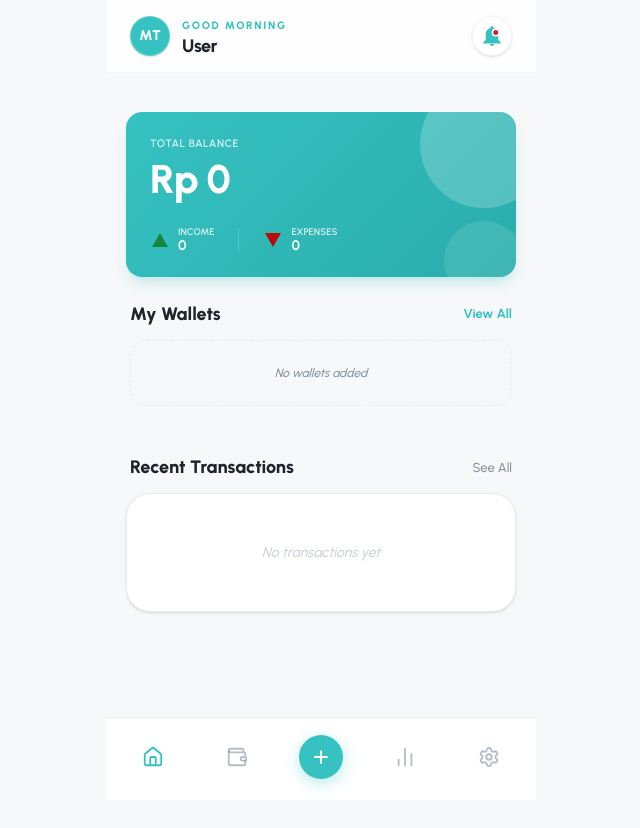
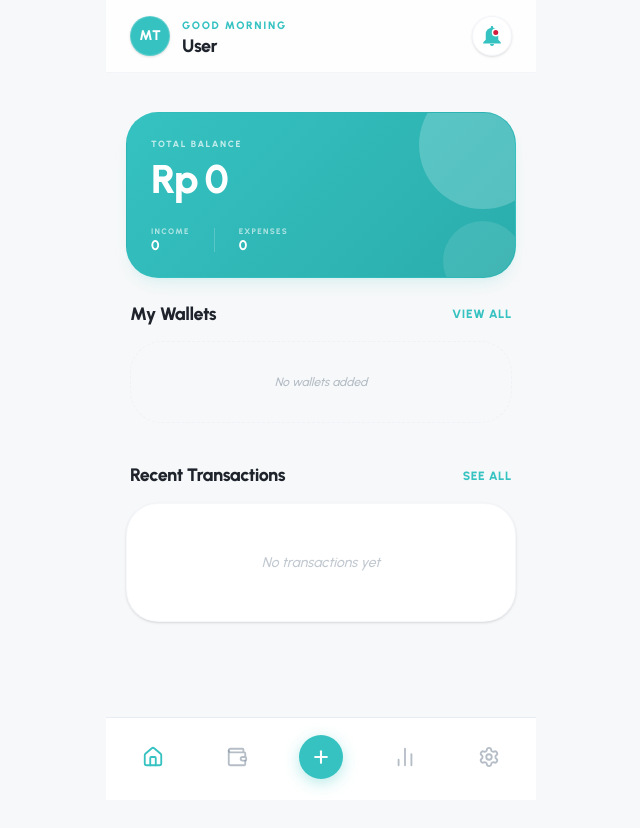
Before and after one commit to projectdummy2025/moneytrack-project, a Next.js app: page / in a window 1280 px wide. Shown: the top 828 px of the page, without its empty margins (319-959 px from the left). Built offline with nearby package versions, Linux system fonts and the light colour scheme.

Commit message:
Redesign activity stream and pulse board visuals

```diff
--- a/src/shell/dashboard/ActivityStream.tsx
+++ b/src/shell/dashboard/ActivityStream.tsx
@@ -31,16 +31,16 @@ export function ActivityStream({ transactions, isLoading }: RecentActivitiesProp
   }
 
   return (
-    <div className="flex flex-col gap-3">
+    <div className="flex flex-col gap-3.5">
       <div className="flex items-center justify-between px-1">
-        <h3 className="text-body-lg font-extrabold text-foreground">Recent Transactions</h3>
-        <Link href="/history" className="text-body-xs font-medium text-muted-foreground hover:text-accent transition-colors">See All</Link>
+        <h3 className="text-heading-sm font-black tracking-tight text-foreground">Recent Transactions</h3>
+        <Link href="/reports" className="text-meta font-extrabold text-[#35C2C1] uppercase tracking-wider hover:opacity-85 transition-opacity">See All</Link>
       </div>
 
       <div className="flex flex-col gap-3 pb-24">
         {transactions.length === 0 ? (
-          <div className="bg-card rounded-[24px] py-12 text-center text-muted-foreground border border-border shadow-sm">
-            <p className="text-body-sm font-medium italic opacity-40">No transactions yet</p>
+          <div className="bg-card rounded-[2rem] py-12 text-center text-muted-foreground border border-border/40 shadow-sm">
+            <p className="text-body-sm font-medium italic opacity-50">No transactions yet</p>
           </div>
         ) : (
           transactions.map((transaction, idx) => (
@@ -49,23 +49,27 @@ export function ActivityStream({ transactions, isLoading }: RecentActivitiesProp
               initial={{ opacity: 0, y: 5 }}
               animate={{ opacity: 1, y: 0 }}
               transition={{ delay: idx * 0.05 }}
-              className="flex items-center justify-between bg-card rounded-2xl p-4 border border-border shadow-sm active:scale-[0.98] transition-transform"
+              className="flex items-center justify-between bg-card rounded-2xl p-5 border border-border/40 relative overflow-hidden active:scale-[0.98] transition-transform select-none"
             >
-              <div className="flex items-center gap-4">
+              <div className="flex items-center gap-3.5 min-w-0">
+                {/* Subtle Colored Dot Indicator */}
                 <div className={cn(
-                  "w-12 h-12 rounded-full flex items-center justify-center text-xl shrink-0 transition-colors border border-border/50",
-                  transaction.classification === 'income'
-                    ? "bg-[#35C2C1]/10 text-[#35C2C1]"
-                    : "bg-orange-500/10 text-orange-500"
-                )}>
-                  <TransactionIcon iconName={transaction.categoryIcon} classification={transaction.classification} />
-                </div>
+                  "w-2.5 h-2.5 rounded-full shrink-0",
+                  transaction.classification === 'income' ? "bg-[#35C2C1]" : "bg-rose-500"
+                )} />
 
-                <div className="flex flex-col">
-                  <p className="text-body font-bold tracking-tight text-foreground mb-0.5">
-                    {transaction.memo || transaction.categoryName}
-                  </p>
-                  <p className="text-meta-xs font-medium text-muted-foreground leading-none">
+                <div className="flex flex-col min-w-0">
+                  <div className="flex items-center gap-2">
+                    <span className="text-body font-black tracking-tight text-foreground truncate">
+                      {transaction.memo || transaction.categoryName}
+                    </span>
+                    {transaction.memo && (
+                      <span className="shrink-0 px-2 py-0.5 rounded-md bg-secondary text-[8px] font-black text-muted-foreground/80 uppercase tracking-wider">
+                        {transaction.categoryName}
+                      </span>
+                    )}
+                  </div>
+                  <p className="text-meta-xs font-medium text-muted-foreground/60 leading-none mt-1">
                     {new Date(transaction.transactedAt).toLocaleDateString(undefined, {
                       month: 'short',
                       day: 'numeric',
@@ -77,10 +81,10 @@ export function ActivityStream({ transactions, isLoading }: RecentActivitiesProp
               </div>
 
               <p className={cn(
-                "text-heading-sm font-bold tracking-tight",
+                "text-body font-black tracking-tight shrink-0",
                 transaction.classification === 'income' ? 'text-[#35C2C1]' : 'text-rose-600'
               )}>
-                {formatCurrency(transaction.amount)}
+                {transaction.classification === 'income' ? '+' : '-'} {formatCurrency(transaction.amount)}
               </p>
             </motion.div>
           ))
--- a/src/shell/dashboard/PulseBoard.tsx
+++ b/src/shell/dashboard/PulseBoard.tsx
@@ -32,34 +32,29 @@ export function PulseBoard({
   }
 
   return (
-    <div className="flex flex-col gap-6">
+    <div className="flex flex-col gap-6 select-none">
       {/* Balance Card Section */}
       <motion.div
         initial={{ y: 10, opacity: 0 }}
         animate={{ y: 0, opacity: 1 }}
-        className="rounded-2xl p-6 relative overflow-hidden shadow-lg shadow-accent/20"
+        className="rounded-[2rem] p-6 relative overflow-hidden border border-[#35c2c1]/20 shadow-lg shadow-[#35c2c1]/10"
         style={{ background: "linear-gradient(135deg, #35c2c1 0%, #2aadac 100%)" }}
       >
         {/* Decorative circles */}
         <div className="absolute -top-8 -right-8 w-32 h-32 rounded-full bg-white opacity-20" />
         <div className="absolute -bottom-6 -right-2 w-20 h-20 rounded-full bg-white opacity-10" />
 
-        <p className="text-meta-xs font-semibold text-white/80 uppercase tracking-wider mb-1">Total Balance</p>
-        <h2 className="text-display-xl font-black text-white mb-6 tracking-tight">
+        <p className="text-[9px] font-black text-white/70 uppercase tracking-[0.18em] mb-1">Total Balance</p>
+        <h2 className="text-display-xl font-black text-white mb-6 tracking-tighter">
           {formatCurrency(totalBalance)}
         </h2>
 
         <div className="flex items-center gap-6">
           {/* Income */}
           <div className="flex items-center gap-2">
-            <div className="w-5 h-5 flex items-center justify-center">
-              <svg width="16" height="16" viewBox="0 0 18 16" fill="none">
-                <path d="M9 0L18 16H0L9 0Z" fill="#13873D" />
-              </svg>
-            </div>
             <div className="flex flex-col">
-              <span className="text-meta-2xs font-semibold text-white/80 uppercase leading-none mb-0.5">Income</span>
-              <span className="text-body-sm font-bold text-white leading-none">{formatCompactNumber(totalIncome)}</span>
+              <span className="text-[8px] font-black text-white/60 uppercase tracking-[0.16em] leading-none mb-1">Income</span>
+              <span className="text-body-sm font-black text-white leading-none">{formatCompactNumber(totalIncome)}</span>
             </div>
           </div>
 
@@ -68,45 +63,41 @@ export function PulseBoard({
 
           {/* Expenses */}
           <div className="flex items-center gap-2">
-            <div className="w-5 h-5 flex items-center justify-center">
-              <svg width="16" height="16" viewBox="0 0 18 16" fill="none">
-                <path d="M9 16L0 0H18L9 16Z" fill="#B90B0B" />
-              </svg>
-            </div>
             <div className="flex flex-col">
-              <span className="text-meta-2xs font-semibold text-white/80 uppercase leading-none mb-0.5">Expenses</span>
-              <span className="text-body-sm font-bold text-white leading-none">{formatCompactNumber(totalExpense)}</span>
+              <span className="text-[8px] font-black text-white/60 uppercase tracking-[0.16em] leading-none mb-1">Expenses</span>
+              <span className="text-body-sm font-black text-white leading-none">{formatCompactNumber(totalExpense)}</span>
             </div>
           </div>
         </div>
       </motion.div>
 
       {/* Wallets Section */}
-      <div className="flex flex-col gap-3">
+      <div className="flex flex-col gap-3.5">
         <div className="flex items-center justify-between px-1">
-          <h3 className="text-body-lg font-extrabold text-foreground">My Wallets</h3>
-          <Link href="/wallets" className="text-body-xs font-bold text-accent hover:opacity-80 transition-opacity">View All</Link>
+          <h3 className="text-heading-sm font-black tracking-tight text-foreground">My Wallets</h3>
+          <Link href="/wallets" className="text-meta font-extrabold text-[#35C2C1] uppercase tracking-wider hover:opacity-85 transition-opacity">View All</Link>
         </div>
 
-        <div className="flex gap-4 overflow-x-auto pb-4 scrollbar-hide snap-x px-1">
+        <div className="flex gap-4 overflow-x-auto pb-2 scrollbar-hide snap-x px-1">
           {wallets.map((wallet) => (
             <motion.div
               key={wallet.id}
               whileTap={{ scale: 0.96 }}
-              className="snap-start min-w-[140px] p-4 rounded-xl bg-card border border-border flex flex-col gap-3 shadow-sm"
+              className="snap-start min-w-[145px] p-5 rounded-2xl bg-card border border-border/40 flex flex-col gap-2 relative overflow-hidden"
             >
-              <div className="w-9 h-9 rounded-xl bg-secondary flex items-center justify-center text-foreground border border-border/50">
-                <Wallet className="w-4 h-4" />
-              </div>
-              <div>
-                <p className="text-meta-2xs font-semibold text-muted-foreground truncate mb-0.5 uppercase">{wallet.walletName}</p>
-                <p className="text-body font-bold tracking-tight text-foreground">{formatCurrency(wallet.balance)}</p>
-              </div>
+              <div className="absolute top-0 left-0 right-0 h-1 bg-[#35c2c1]/40" />
+
+              <p className="text-meta-xs font-black text-muted-foreground/60 uppercase tracking-[0.16em] truncate mt-1">
+                {wallet.walletName}
+              </p>
+              <p className="text-body font-black tracking-tight text-foreground">
+                {formatCurrency(wallet.balance)}
+              </p>
             </motion.div>
           ))}
           {wallets.length === 0 && (
-            <div className="w-full py-6 text-center text-muted-foreground bg-secondary rounded-2xl border border-dashed border-border">
-              <p className="text-meta font-medium italic">No wallets added</p>
+            <div className="w-full py-8 text-center text-muted-foreground bg-secondary rounded-[2rem] border border-dashed border-border/50">
+              <p className="text-meta font-medium italic opacity-60">No wallets added</p>
             </div>
           )}
         </div>
```
